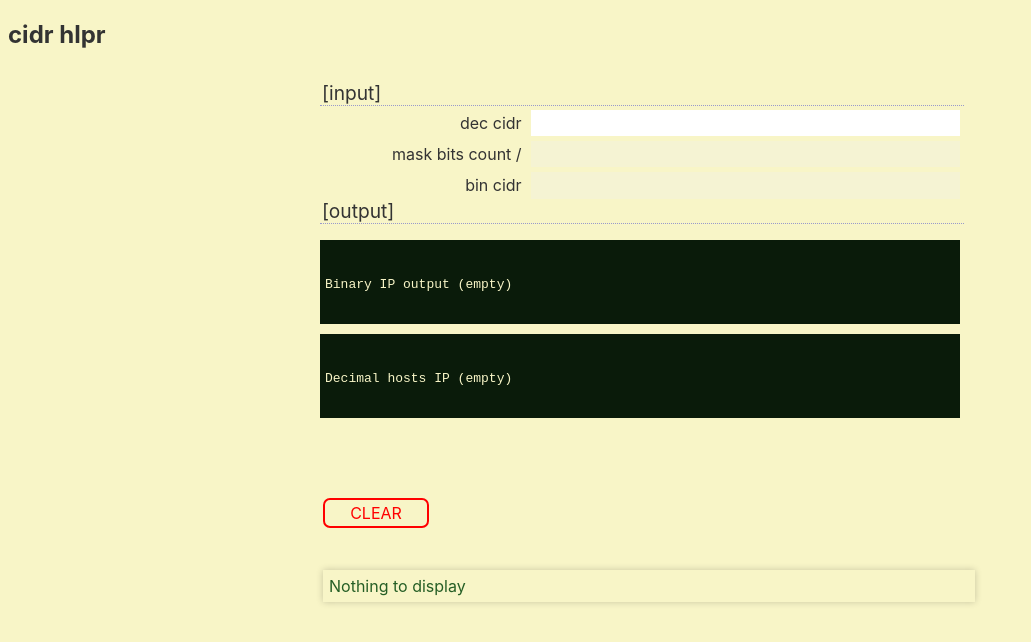
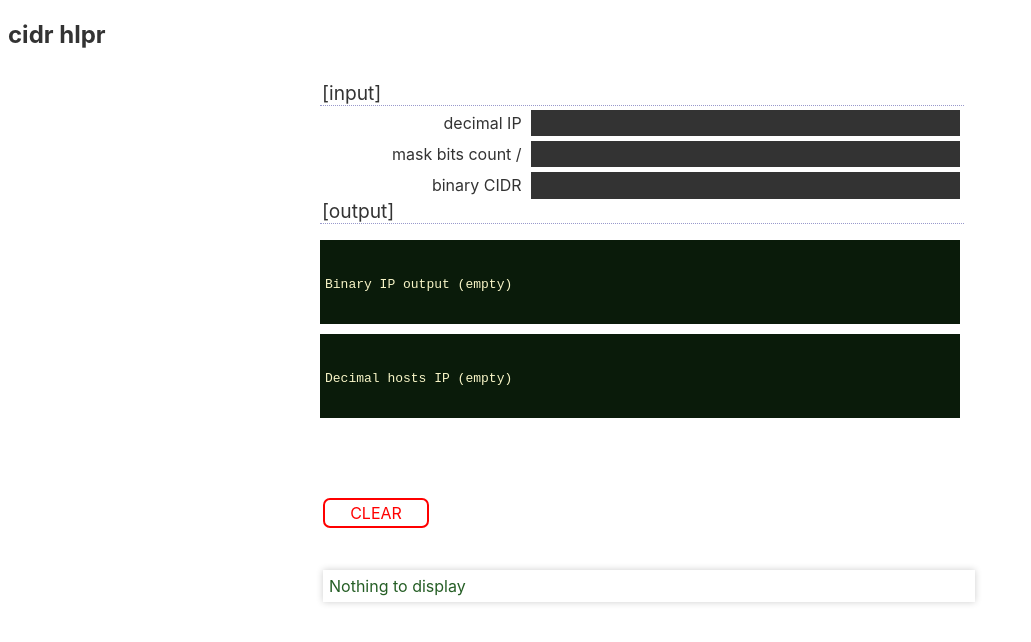
Before and after one commit to nickeax/cidr-helper, a plain HTML site: page index.html in a window 1280 px wide. Shown: the whole page, without its empty margins (0-1031 px from the left). Drawn offline with Linux system fonts and the light colour scheme.

Commit message:
Update styles.

```diff
--- a/index.html
+++ b/index.html
@@ -19,13 +19,13 @@
         <div class="formgrid">
 
           <input id="deccidr" name="deccidr" type="text" autofill="off" autocomplete="off"/>
-          <label for="deccidr">dec cidr</label>
+          <label for="deccidr">decimal IP</label>
 
-          <input id="mask" name="mask" type="text" autocomplete="off" />
+          <input id="mask" name="mask" type="text" autofill="off" autocomplete="off" />
           <label for="mask">mask bits count /</label>
 
           <input id="bincidr" name="bincidr" type="text" disabled />
-          <label for="bincidr">bin cidr</label>
+          <label for="bincidr">binary CIDR</label>
 
         </div>
         <legend>[output]</legend>
--- a/style.css
+++ b/style.css
@@ -6,7 +6,7 @@ body, input, textarea, select, option, button, label {
 
 body {
   color: #333;
-  background-color: rgb(248, 245, 199);
+  background-color: rgb(255, 255, 255);
 }
 
 p {
@@ -28,12 +28,19 @@ legend {
 }
 
 input, output, textarea, select, button {
+  background-color: #333;
+  color: rgb(0, 255, 60);
   box-sizing: border-box;
   padding: 0.2em 0.4em;
   margin: 0.2em 0;
   outline: 0 none;
   border: 0 none;
   box-shadow: none;
+}
+
+#bincidr {
+  font-weight: bold;
+  color: orangered;
 }
 
 button {
```
